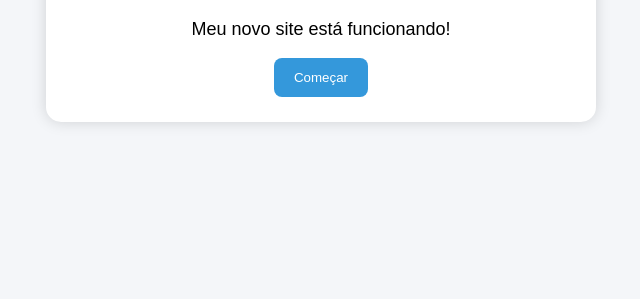
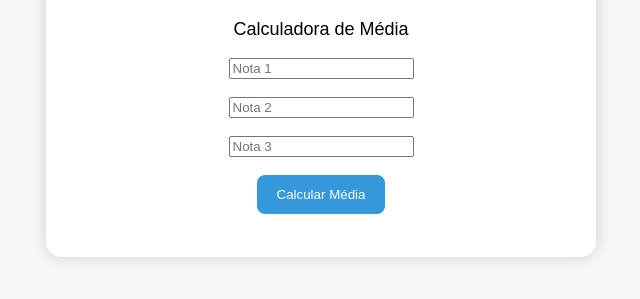
Before and after one commit to gabrielyschmitt1212-cpu/economia-pro, a plain HTML site: page index.html in a window 1280 px wide. Shown: the part 135-434 px from the top of the page, without its empty margins (319-959 px from the left). Drawn offline with Linux system fonts and the light colour scheme.

Commit message:
Update index.html

```diff
--- a/index.html
+++ b/index.html
@@ -9,12 +9,47 @@
 <body>
 
     <div class="card">
+
         <h1>📈 Economia PRO</h1>
 
-        <p>Meu novo site está funcionando!</p>
+        <p>Calculadora de Média</p>
 
-        <button>Começar</button>
+        <input id="n1" type="number" placeholder="Nota 1">
+
+        <br><br>
+
+        <input id="n2" type="number" placeholder="Nota 2">
+
+        <br><br>
+
+        <input id="n3" type="number" placeholder="Nota 3">
+
+        <br><br>
+
+        <button onclick="calcularMedia()">
+            Calcular Média
+        </button>
+
+        <p id="resultado"></p>
+
     </div>
+
+    <script>
+
+    function calcularMedia(){
+
+        let n1 = Number(document.getElementById("n1").value);
+        let n2 = Number(document.getElementById("n2").value);
+        let n3 = Number(document.getElementById("n3").value);
+
+        let media = (n1 + n2 + n3) / 3;
+
+        document.getElementById("resultado").innerHTML =
+            "Média = " + media.toFixed(2);
+
+    }
+
+    </script>
 
 </body>
 
```
